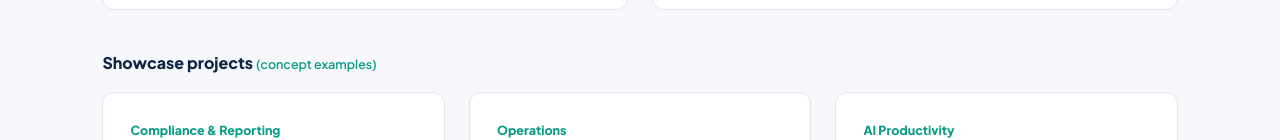
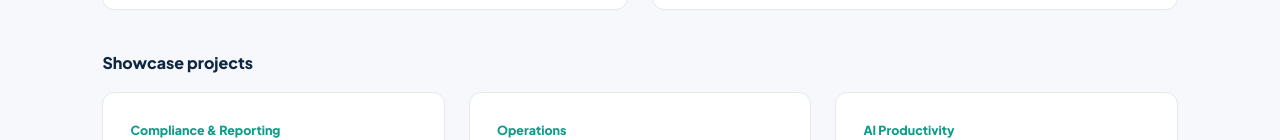
Before and after one commit to amify001-cpu/Portfolio-Umar, a plain HTML site: page index.html in a window 1280 px wide. Shown: the part 4420-4560 px from the top of the page. Drawn offline with Linux system fonts and the light colour scheme.

Commit message:
Update index.html

```diff
--- a/index.html
+++ b/index.html
@@ -137,7 +137,7 @@ p.sub{color:var(--muted);max-width:640px;margin-bottom:2.5rem}
 <div class="card"><div class="kind">Operations / CRM</div><h3>Car Garage POS</h3><p>Order management and inventory tracking with reporting dashboards and role-based access for QA oversight.</p><a class="proj-link" href="https://amify001-cpu.github.io/Car-Crm/" target="_blank" rel="noopener">Open live site</a></div>
 <div class="card"><div class="kind">AI / Education</div><h3>AI Comment Generator v6</h3><p>An AI feedback tool for vocational educators, supporting 8+ qualifications with tone-controlled responses that standardize assessment quality.</p><a class="proj-link" href="https://amify001-cpu.github.io/Commentgenerator/" target="_blank" rel="noopener">Open live site</a></div>
 </div>
-<h3 class="group-label">Showcase projects <span class="status">(concept examples)</span></h3>
+<h3 class="group-label">Showcase projects</h3>
 <div class="grid g-proj">
 <div class="card"><div class="kind">Compliance &amp; Reporting</div><h3>Compliance &amp; Reporting Dashboard</h3><p>A tracker for audit findings, corrective actions and due dates, with a monthly summary view for managers.</p><ul class="tags"><li>Excel / Power BI</li><li>KPI reporting</li><li>Audit tracking</li></ul></div>
 <div class="card"><div class="kind">Operations</div><h3>Operations Performance Tracker</h3><p>A weekly view of task turnaround, SLA targets and recurring issues, built to show where processes slow down.</p><ul class="tags"><li>Excel</li><li>SLA tracking</li><li>Trend analysis</li></ul></div>
```
